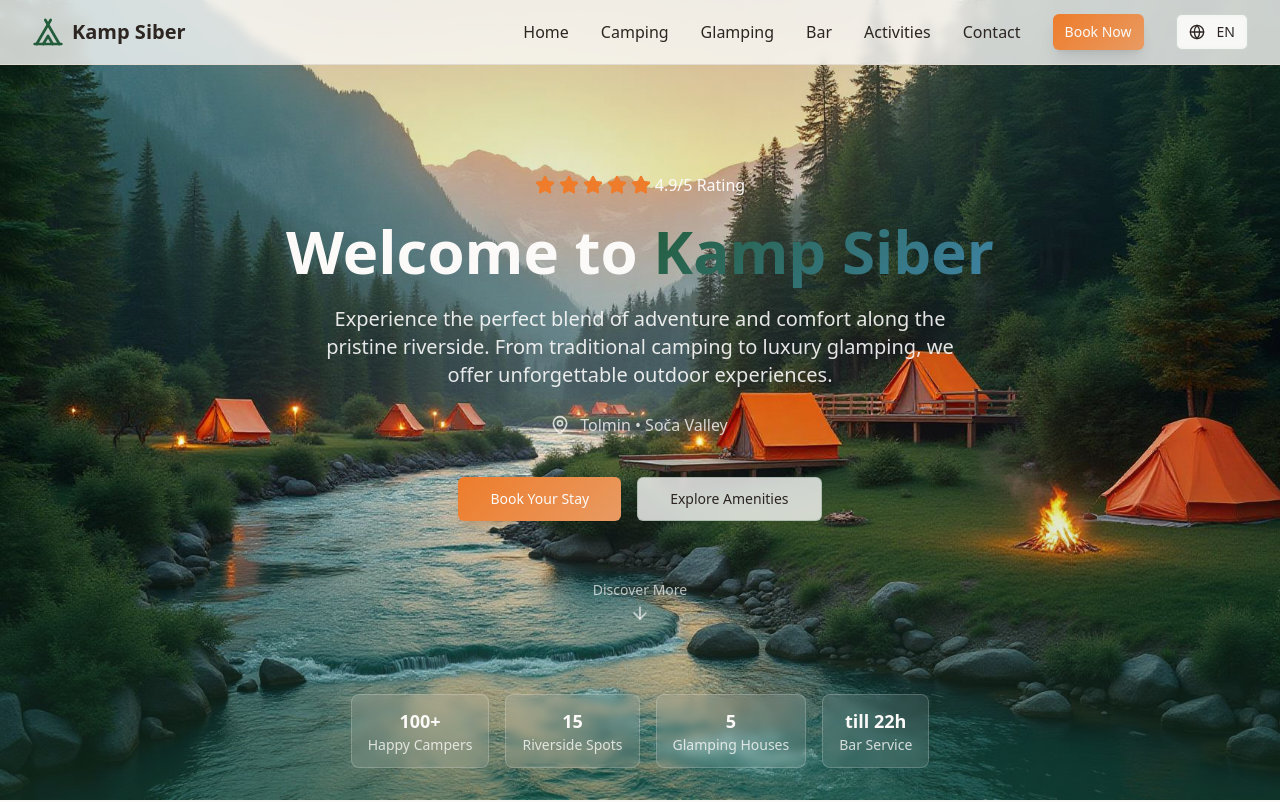
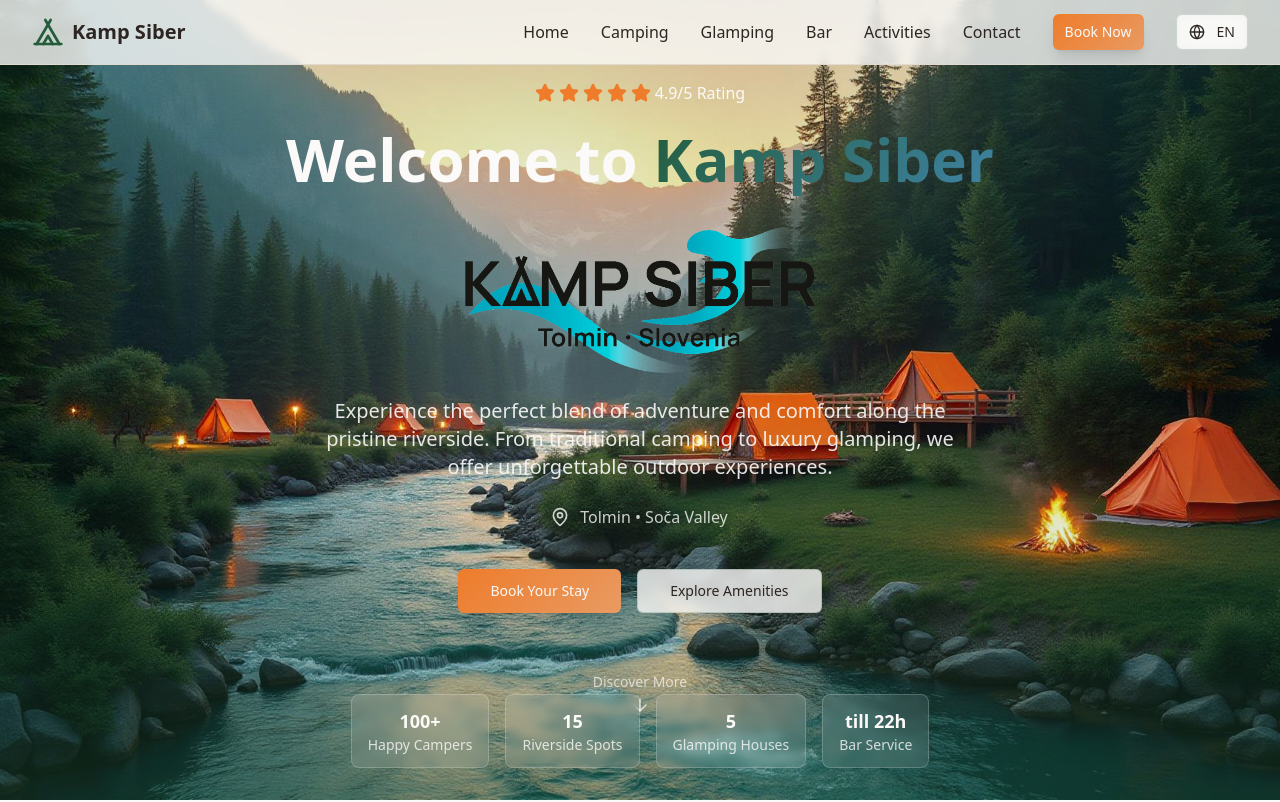
Before and after one commit to Kampsiber/kamp-siber-adventures-web, a React (Vite) app: page / in a window 1280 px wide. Shown: the top 802 px of the page. Built offline with nearby package versions, Linux system fonts and the light colour scheme.

Commit message:
Add logo and animation to hero section
Adds the provided logo below the "Welcome to Kamp Siber" text and implements animated appearance for both the text and the logo.

```diff
--- a/src/components/Hero.tsx
+++ b/src/components/Hero.tsx
@@ -20,12 +20,21 @@ const Hero = () => {
           </div>
 
           {/* Main Heading */}
-          <h1 className="text-4xl sm:text-5xl lg:text-6xl font-bold text-background leading-tight">
+          <h1 className="text-4xl sm:text-5xl lg:text-6xl font-bold text-background leading-tight animate-fade-in">
             Welcome to{" "}
             <span className="bg-hero-gradient bg-clip-text text-transparent text-6xl">
               Kamp Siber
             </span>
           </h1>
+
+          {/* Logo */}
+          <div className="flex justify-center animate-scale-in">
+            <img
+              src="/lovable-uploads/09d318a0-68e5-4853-b05f-23729c5e2972.png"
+              alt="Kamp Siber Logo"
+              className="h-24 sm:h-32 lg:h-40 w-auto"
+            />
+          </div>
 
           {/* Subtitle */}
           <p className="text-lg sm:text-xl text-background/90 max-w-2xl mx-auto leading-relaxed">
```
Also changed, not shown: public/lovable-uploads/09d318a0-68e5-4853-b05f-23729c5e2972.png (added).
